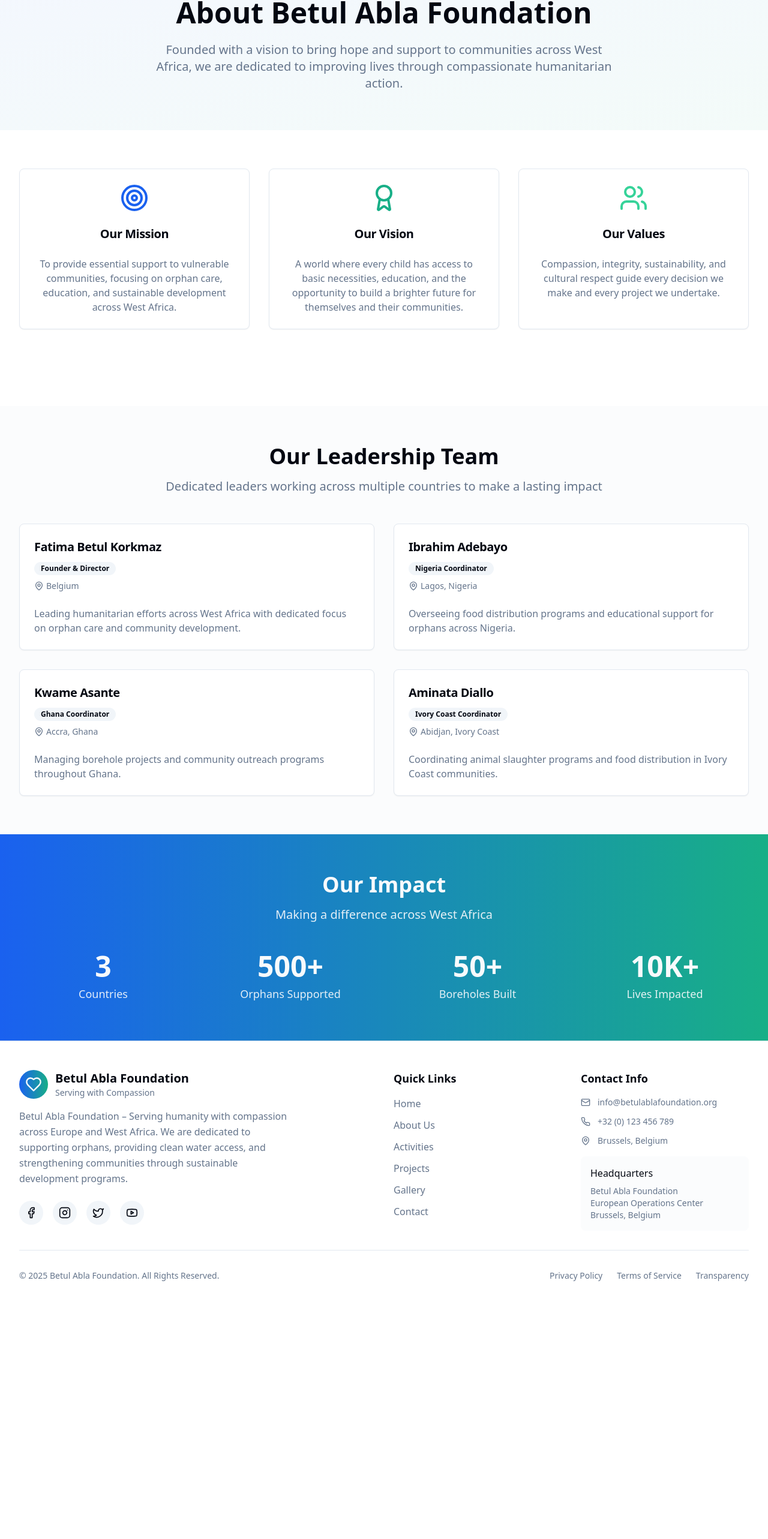
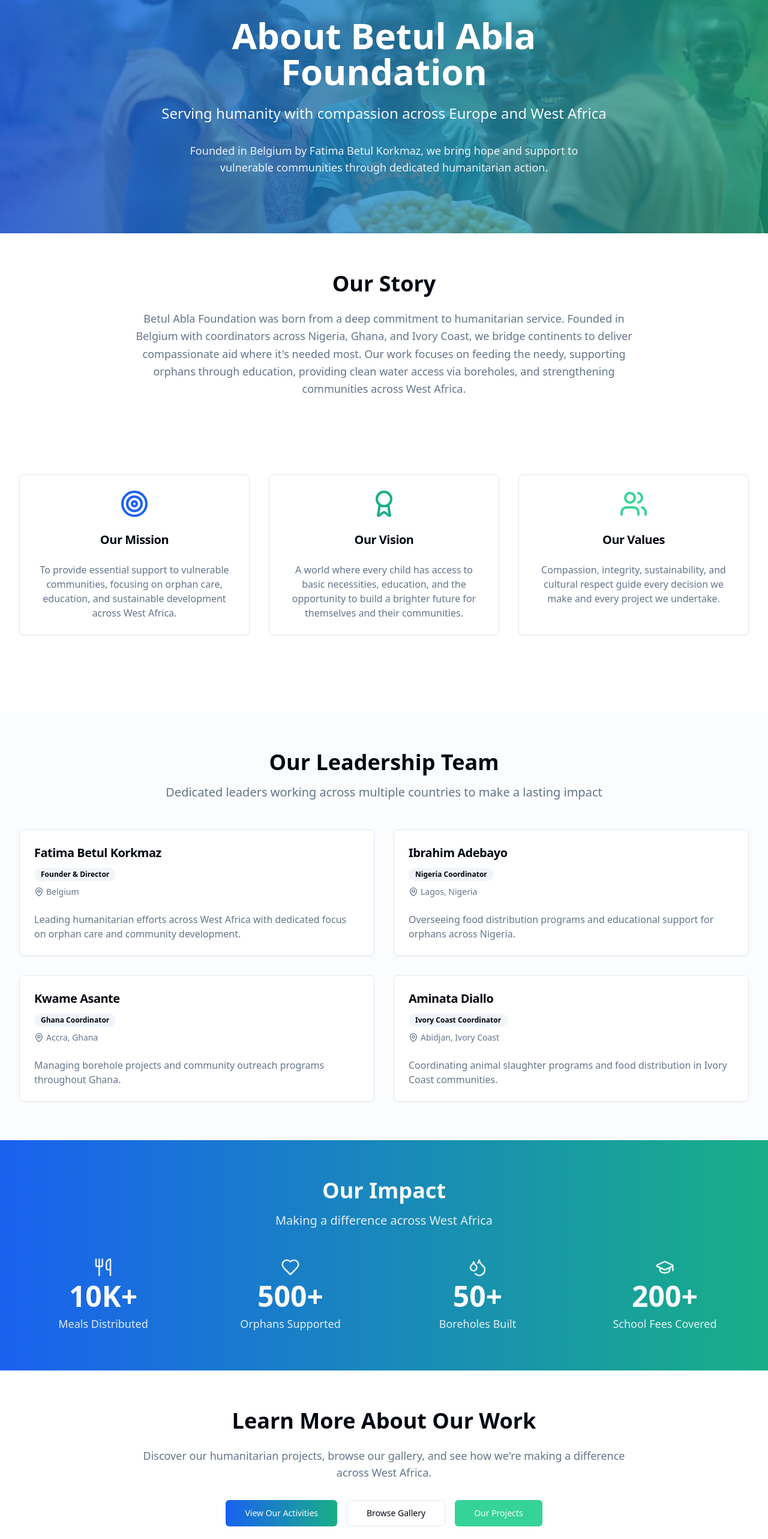
Before and after one commit to SAIDUABDULLAHIUSMAN/betul-abla-care-hub-50badccc, a React (Vite) app: page /about in a window 1280 px wide. Shown: the part 148-2714 px from the top of the page at 60% size. Before the commit the page ends 2333 px from the top, so only its background shows below. Built offline with nearby package versions, Linux system fonts and the light colour scheme.

Commit message:
Add About Us page and Dashboard
Implement About Us page with hero, mission, leadership, and impact sections. Develop a Staff & Admin Dashboard with sidebar navigation, user roles, and management features.

```diff
--- a/src/pages/About.tsx
+++ b/src/pages/About.tsx
@@ -1,6 +1,9 @@
 import { Card, CardContent, CardHeader, CardTitle } from "@/components/ui/card";
 import { Badge } from "@/components/ui/badge";
-import { MapPin, Users, Target, Award } from "lucide-react";
+import { Button } from "@/components/ui/button";
+import { MapPin, Users, Target, Award, Heart, Droplets, GraduationCap, Utensils } from "lucide-react";
+import { Link } from "react-router-dom";
+import aboutHero from "@/assets/about-hero.jpg";
 
 const About = () => {
   const coordinators = [
@@ -33,16 +36,35 @@ const About = () => {
   return (
     <div className="min-h-screen bg-background">
       {/* Hero Section */}
-      <section className="py-16 bg-gradient-to-br from-primary/5 to-accent/5">
-        <div className="max-w-4xl mx-auto px-4 sm:px-6 lg:px-8 text-center">
-          <h1 className="text-4xl md:text-5xl font-bold text-foreground mb-6">
+      <section className="relative py-24 overflow-hidden">
+        <div
+          className="absolute inset-0 bg-cover bg-center bg-no-repeat"
+          style={{ backgroundImage: `url(${aboutHero})` }}
+        >
+          <div className="absolute inset-0 bg-gradient-to-r from-primary/80 to-accent/70"></div>
+        </div>
+        <div className="relative max-w-4xl mx-auto px-4 sm:px-6 lg:px-8 text-center text-white">
+          <h1 className="text-4xl md:text-6xl font-bold mb-6">
             About Betul Abla Foundation
           </h1>
-          <p className="text-xl text-muted-foreground max-w-3xl mx-auto">
-            Founded with a vision to bring hope and support to communities across West Africa,
-            we are dedicated to improving lives through compassionate humanitarian action.
+          <p className="text-xl md:text-2xl opacity-95 max-w-3xl mx-auto mb-8">
+            Serving humanity with compassion across Europe and West Africa
+          </p>
+          <p className="text-lg opacity-90 max-w-2xl mx-auto">
+            Founded in Belgium by Fatima Betul Korkmaz, we bring hope and support to vulnerable communities through dedicated humanitarian action.
           </p>
         </div>
+      </section>
+
+      {/* Introduction */}
+      <section className="py-16 max-w-4xl mx-auto px-4 sm:px-6 lg:px-8 text-center">
+        <h2 className="text-3xl md:text-4xl font-bold text-foreground mb-6">Our Story</h2>
+        <p className="text-lg text-muted-foreground leading-relaxed">
+          Betul Abla Foundation was born from a deep commitment to humanitarian service. Founded in Belgium with
+          coordinators across Nigeria, Ghana, and Ivory Coast, we bridge continents to deliver compassionate aid
+          where it's needed most. Our work focuses on feeding the needy, supporting orphans through education,
+          providing clean water access via boreholes, and strengthening communities across West Africa.
+        </p>
       </section>
 
       {/* Mission & Vision */}
@@ -136,22 +158,49 @@ const About = () => {
           </div>
 
           <div className="grid grid-cols-2 md:grid-cols-4 gap-8 text-center">
-            <div>
-              <div className="text-4xl md:text-5xl font-bold mb-2">3</div>
-              <div className="text-lg opacity-90">Countries</div>
+            <div className="flex flex-col items-center">
+              <Utensils className="w-8 h-8 mb-2 opacity-90" />
+              <div className="text-4xl md:text-5xl font-bold mb-2">10K+</div>
+              <div className="text-lg opacity-90">Meals Distributed</div>
             </div>
-            <div>
+            <div className="flex flex-col items-center">
+              <Heart className="w-8 h-8 mb-2 opacity-90" />
               <div className="text-4xl md:text-5xl font-bold mb-2">500+</div>
               <div className="text-lg opacity-90">Orphans Supported</div>
             </div>
-            <div>
+            <div className="flex flex-col items-center">
+              <Droplets className="w-8 h-8 mb-2 opacity-90" />
               <div className="text-4xl md:text-5xl font-bold mb-2">50+</div>
               <div className="text-lg opacity-90">Boreholes Built</div>
             </div>
-            <div>
-              <div className="text-4xl md:text-5xl font-bold mb-2">10K+</div>
-              <div className="text-lg opacity-90">Lives Impacted</div>
+            <div className="flex flex-col items-center">
+              <GraduationCap className="w-8 h-8 mb-2 opacity-90" />
+              <div className="text-4xl md:text-5xl font-bold mb-2">200+</div>
+              <div className="text-lg opacity-90">School Fees Covered</div>
             </div>
+          </div>
+        </div>
+      </section>
+
+      {/* Call to Action */}
+      <section className="py-16 text-center">
+        <div className="max-w-4xl mx-auto px-4 sm:px-6 lg:px-8">
+          <h2 className="text-3xl md:text-4xl font-bold text-foreground mb-6">
+            Learn More About Our Work
+          </h2>
+          <p className="text-lg text-muted-foreground mb-8">
+            Discover our humanitarian projects, browse our gallery, and see how we're making a difference across West Africa.
+          </p>
+          <div className="flex flex-col sm:flex-row gap-4 justify-center">
+            <Button asChild variant="hero" size="lg">
+              <Link to="/activities">View Our Activities</Link>
+            </Button>
+            <Button asChild variant="outline" size="lg">
+              <Link to="/gallery">Browse Gallery</Link>
+            </Button>
+            <Button asChild variant="compassion" size="lg">
+              <Link to="/projects">Our Projects</Link>
+            </Button>
           </div>
         </div>
       </section>
```
Also changed, not shown: src/assets/about-hero.jpg (added).
